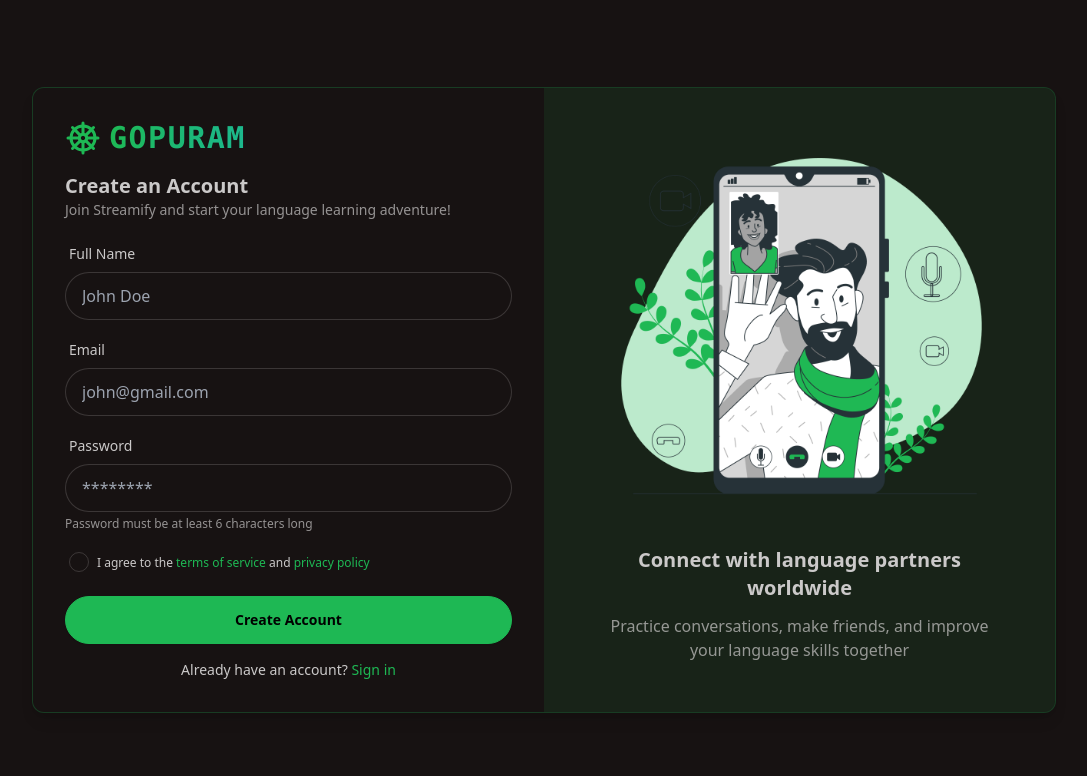
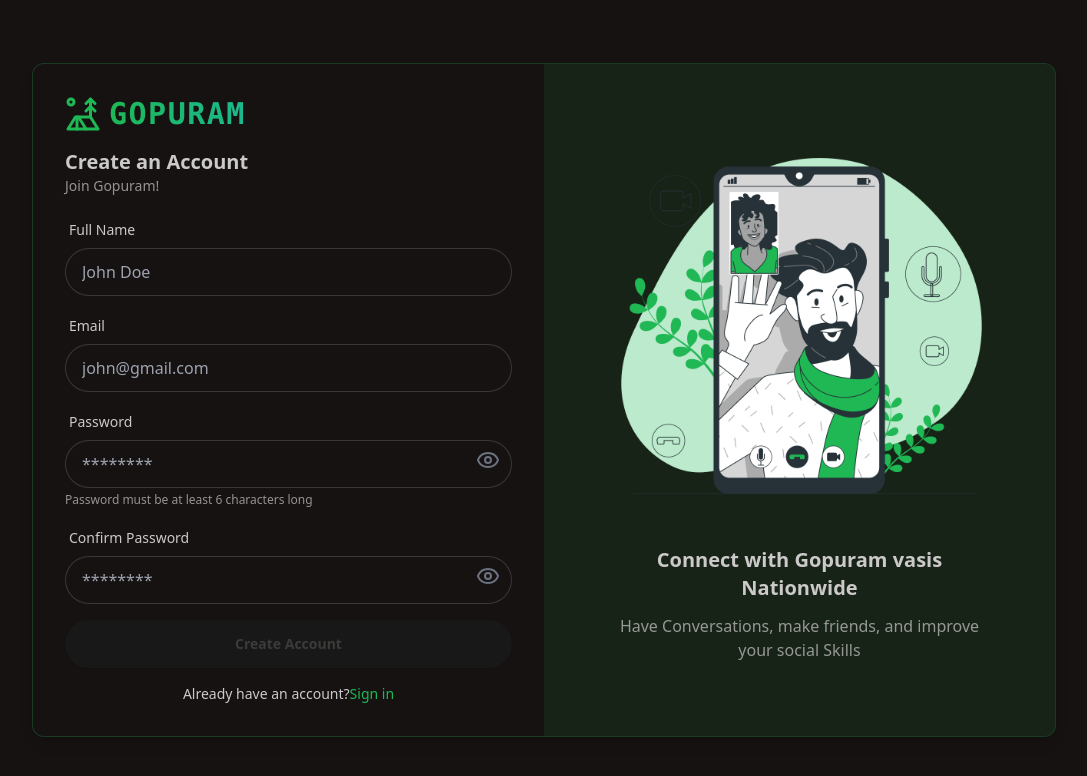
Before and after one commit to BinduSatya/GOPURAM, a React (Vite) app in the folder frontend/: page /signup in a window 1280 px wide. Shown: the top 776 px of the page, without its empty margins (96-1183 px from the left). Built offline with nearby package versions, Linux system fonts and the light colour scheme; no server answers.

Commit message:
small changes for toast working and code cleaning

```diff
--- a/frontend/src/components/Sidebar.jsx
+++ b/frontend/src/components/Sidebar.jsx
@@ -5,21 +5,25 @@
   FerrisWheel,
   HomeIcon,
   LogOutIcon,
-  ShipWheelIcon,
+  TentTree,
+  // ShipWheelIcon,
   UsersIcon,
   Video,
 } from "lucide-react";
 import useLogout from "../hooks/useLogout";
 import ThemeSelector from "./ThemeSelector";
 import { useAuthStore } from "../store/useAuthStore.js";
+import toast from "react-hot-toast";
 
 const Sidebar = ({ isCompact = false, mobile = false, onClose }) => {
-  const { logoutMutation } = useLogout();
+  const { logoutMutation, onSuccess } = useLogout();
+  if (onSuccess) {
+    toast.onSuccess("Logged out successfullt");
+  }
   const { authUser } = useAuthUser();
   const location = useLocation();
   const currentPath = location.pathname;
   const { checkOutAuth } = useAuthStore();
-
   const navItems = [
     { to: "/", label: "Home", icon: <HomeIcon className="size-5" /> },
     {
@@ -48,13 +52,17 @@
     <aside
       className={`
         ${isCompact ? "w-20" : "w-64"}
-        bg-base-200 border-r border-base-300 flex flex-col h-screen top-0
+        bg-base-200 border-r border-base-300 flex flex-col select-none h-screen top-0
         ${mobile ? "fixed left-0 z-40" : ""}
       `}
     >
-      <div className="p-5 border-b border-base-300 select-none flex items-center gap-2">
-        <Link to="/" onClick={mobile ? onClose : undefined}>
-          <ShipWheelIcon className="size-9 text-primary" />
+      <div className="p-5 border-b border-base-300">
+        <Link
+          to="/"
+          onClick={mobile ? onClose : undefined}
+          className="flex flex-row gap-2"
+        >
+          <TentTree className="size-9 text-primary" />
           {!isCompact && (
             <span className="text-3xl font-bold font-mono bg-clip-text text-transparent bg-gradient-to-r from-primary to-secondary tracking-wider">
               GOPURAM
@@ -87,7 +95,10 @@
         >
           <div className="avatar">
             <div className="w-10 rounded-full">
-              <img src={authUser?.profilePic || "/user.png"} alt="User Avatar" />
+              <img
+                src={authUser?.profilePic || "/user.png"}
+                alt="User Avatar"
+              />
             </div>
           </div>
 
--- a/frontend/src/hooks/useSignUp.js
+++ b/frontend/src/hooks/useSignUp.js
@@ -1,5 +1,6 @@
 import { useMutation, useQueryClient } from "@tanstack/react-query";
 import { signup } from "../lib/api";
+import toast from "react-hot-toast";
 
 const useSignUp = () => {
   const queryClient = useQueryClient();
@@ -7,6 +8,7 @@
   const { mutate, isPending, error, isSuccess } = useMutation({
     mutationFn: signup,
     onSuccess: () => {
+      toast.success("User Created Successfully");
       queryClient.invalidateQueries({ queryKey: ["authUser"] });
       console.log("on success");
     },
--- a/frontend/src/pages/LoginPage.jsx
+++ b/frontend/src/pages/LoginPage.jsx
@@ -1,28 +1,25 @@
 import { useState } from "react";
-import { ShipWheelIcon } from "lucide-react";
+import { Eye, EyeOff, ShipWheelIcon, TentTree } from "lucide-react";
 import { Link } from "react-router-dom";
 import { login } from "../lib/api";
 import { useMutation, useQueryClient } from "@tanstack/react-query";
-// import useAuthUser from "../hooks/useAuthUser";
-// import useLogin from "../hooks/useLogin";
 import { useAuthStore } from "../store/useAuthStore.js";
+import toast from "react-hot-toast";
 
 const LoginPage = () => {
   const [loginData, setLoginData] = useState({
     email: "",
     password: "",
   });
+  const [showPassword, setShowPassword] = useState(false);
   const { checkAuth } = useAuthStore();
-  // This is how we did it at first, without using our custom hook
-  // const navigate = useNavigate();
   const queryClient = useQueryClient();
   const { mutate: loginMutation, isPending } = useMutation({
     mutationFn: login,
     onSuccess: () => {
       queryClient.invalidateQueries({ queryKey: ["authUser"] });
-      // console.log("here inside");
+      toast.success("Logged in Successfully");
       checkAuth();
-      // navigate("/friends");
     },
 
     onError: (e) => {
@@ -30,12 +27,8 @@
     },
   });
 
-  // This is how we did it using our custom hook - optimized version
-  // const { isPending, error, loginMutation } = useLogin();
-
   const handleLogin = (e) => {
     e.preventDefault();
-    // login(loginData);
     loginMutation(loginData);
   };
 
@@ -47,18 +40,11 @@
       <div className="border border-primary/25 flex flex-col lg:flex-row w-full max-w-5xl mx-auto bg-base-100 rounded-xl shadow-lg overflow-hidden">
         <div className="w-full lg:w-1/2 p-4 sm:p-8 flex flex-col">
           <div className="mb-4 flex items-center justify-start gap-2">
-            <ShipWheelIcon className="size-9 text-primary" />
+            <TentTree className="size-9 text-primary" />
             <span className="text-3xl font-bold font-mono bg-clip-text text-transparent bg-gradient-to-r from-primary to-secondary  tracking-wider">
               GOPURAM
             </span>
           </div>
-
-          {/* ERROR MESSAGE DISPLAY */}
-          {/* {error && (
-            <div className="alert alert-error mb-4">
-              <span>{error.response.data.message}</span>
-            </div>
-          )} */}
 
           <div className="w-full">
             <form onSubmit={handleLogin}>
@@ -89,12 +75,12 @@
                     />
                   </div>
 
-                  <div className="form-control w-full space-y-2">
+                  <div className="form-control w-full space-y-2 relative">
                     <label className="label">
                       <span className="label-text">Password</span>
                     </label>
                     <input
-                      type="password"
+                      type={showPassword ? "text" : "password"}
                       placeholder="••••••••"
                       className="input input-bordered w-full"
                       value={loginData.password}
@@ -103,12 +89,21 @@
                       }
                       required
                     />
+                    <button
+                      type="button"
+                      className="absolute right-3 top-11 text-gray-500 hover:text-primary"
+                      onClick={() => setShowPassword((prev) => !prev)}
+                    >
+                      {showPassword ? <EyeOff /> : <Eye />}
+                    </button>
                   </div>
 
                   <button
                     type="submit"
                     className="btn btn-primary w-full"
-                    disabled={isPending}
+                    disabled={
+                      isPending || !loginData.email || !loginData.password
+                    }
                   >
                     {isPending ? (
                       <>
@@ -137,10 +132,8 @@
           </div>
         </div>
 
-        {/* IMAGE SECTION */}
         <div className="hidden lg:flex w-full lg:w-1/2 bg-primary/10 items-center justify-center">
           <div className="max-w-md p-8">
-            {/* Illustration */}
             <div className="relative aspect-square max-w-sm mx-auto">
               <img
                 src="../../public/i.png"
@@ -151,10 +144,10 @@
 
             <div className="text-center space-y-3 mt-6">
               <h2 className="text-xl font-semibold">
-                Connect with language partners worldwide
+                Connect with Gopuram vasis Nationwide
               </h2>
               <p className="opacity-70">
-                Have Converstaions, make friends, and improve skills together.
+                Have Conversations, make friends, and improve your social Skills
               </p>
             </div>
           </div>
--- a/frontend/src/pages/OnboardingPage.jsx
+++ b/frontend/src/pages/OnboardingPage.jsx
@@ -28,7 +28,6 @@
   const { mutate: onboardingMutation, isPending } = useMutation({
     mutationFn: completeOnboarding,
     onSuccess: () => {
-      // console.log(data);
       toast.success("Profile onboarded successfully");
       queryClient.invalidateQueries({ queryKey: ["authUser"] });
     },
--- a/frontend/src/pages/SignUpPage.jsx
+++ b/frontend/src/pages/SignUpPage.jsx
@@ -1,5 +1,5 @@
 import { useState } from "react";
-import { ShipWheelIcon } from "lucide-react";
+import { Eye, EyeOff, ShipWheelIcon, TentTree } from "lucide-react";
 import { Link } from "react-router";
 
 import useSignUp from "../hooks/useSignUp";
@@ -10,7 +10,10 @@
     fullName: "",
     email: "",
     password: "",
+    confirmPassword: "",
   });
+  const [showPassword, setShowPassword] = useState(false);
+  const [showConfirmPassword, setShowConfirmPassword] = useState(false);
 
   const { checkAuth } = useAuthStore();
 
@@ -31,11 +34,9 @@
       data-theme="forest"
     >
       <div className="border border-primary/25 flex flex-col lg:flex-row w-full max-w-5xl mx-auto bg-base-100 rounded-xl shadow-lg overflow-hidden">
-        {/* SIGNUP FORM - LEFT SIDE */}
         <div className="w-full lg:w-1/2 p-4 sm:p-8 flex flex-col">
-          {/* LOGO */}
           <div className="mb-4 flex items-center justify-start gap-2">
-            <ShipWheelIcon className="size-9 text-primary" />
+            <TentTree className="size-9 text-primary" />
             <span className="text-3xl font-bold font-mono bg-clip-text text-transparent bg-gradient-to-r from-primary to-secondary tracking-wider">
               GOPURAM
             </span>
@@ -53,13 +54,10 @@
               <div className="space-y-4">
                 <div>
                   <h2 className="text-xl font-semibold">Create an Account</h2>
-                  <p className="text-sm opacity-70">
-                    Join Streamify and start your language learning adventure!
-                  </p>
+                  <p className="text-sm opacity-70">Join Gopuram!</p>
                 </div>
 
                 <div className="space-y-3">
-                  {/* FULLNAME */}
                   <div className="form-control w-full">
                     <label className="label">
                       <span className="label-text">Full Name</span>
@@ -78,7 +76,7 @@
                       required
                     />
                   </div>
-                  {/* EMAIL */}
+
                   <div className="form-control w-full">
                     <label className="label">
                       <span className="label-text">Email</span>
@@ -94,15 +92,15 @@
                       required
                     />
                   </div>
-                  {/* PASSWORD */}
-                  <div className="form-control w-full">
+
+                  <div className="form-control w-full relative">
                     <label className="label">
                       <span className="label-text">Password</span>
                     </label>
                     <input
-                      type="password"
+                      type={showPassword ? "text" : "password"}
                       placeholder="********"
-                      className="input input-bordered w-full"
+                      className="input input-bordered w-full pr-10"
                       value={signupData.password}
                       onChange={(e) =>
                         setSignupData({
@@ -112,33 +110,74 @@
                       }
                       required
                     />
+                    <button
+                      type="button"
+                      className="absolute right-3 top-11 text-gray-500 hover:text-primary"
+                      onClick={() => setShowPassword((prev) => !prev)}
+                    >
+                      {showPassword ? <EyeOff /> : <Eye />}
+                    </button>
                     <p className="text-xs opacity-70 mt-1">
                       Password must be at least 6 characters long
                     </p>
                   </div>
 
-                  <div className="form-control">
-                    <label className="label cursor-pointer justify-start gap-2">
-                      <input
-                        type="checkbox"
-                        className="checkbox checkbox-sm"
-                        required
-                      />
-                      <span className="text-xs leading-tight">
-                        I agree to the{" "}
-                        <span className="text-primary hover:underline">
-                          terms of service
-                        </span>{" "}
-                        and{" "}
-                        <span className="text-primary hover:underline">
-                          privacy policy
-                        </span>
-                      </span>
+                  <div className="form-control w-full relative">
+                    <label className="label">
+                      <span className="label-text">Confirm Password</span>
                     </label>
+                    <input
+                      type={showConfirmPassword ? "text" : "password"}
+                      placeholder="********"
+                      className={`input input-bordered w-full ${
+                        signupData.confirmPassword
+                          ? signupData.password === signupData.confirmPassword
+                            ? "input-success"
+                            : "input-error"
+                          : ""
+                      }`}
+                      value={signupData.confirmPassword}
+                      onChange={(e) =>
+                        setSignupData({
+                          ...signupData,
+                          confirmPassword: e.target.value,
+                        })
+                      }
+                      required
+                    />
+                    <button
+                      type="button"
+                      className="absolute right-3 top-11 text-gray-500 hover:text-primary"
+                      onClick={() => setShowConfirmPassword((prev) => !prev)}
+                    >
+                      {showConfirmPassword ? <EyeOff /> : <Eye />}
+                    </button>
+                    {signupData.confirmPassword && (
+                      <p
+                        className={`text-xs mt-1 ${
+                          signupData.password === signupData.confirmPassword
+                            ? "text-green-500"
+                            : "text-red-500"
+                        }`}
+                      >
+                        {signupData.password === signupData.confirmPassword
+                          ? "Passwords match"
+                          : "Passwords do not match"}
+                      </p>
+                    )}
                   </div>
                 </div>
 
-                <button className="btn btn-primary w-full" type="submit">
+                <button
+                  className="btn btn-primary w-full"
+                  type="submit"
+                  disabled={
+                    isPending ||
+                    signupData.password !== signupData.confirmPassword ||
+                    !signupData.fullName ||
+                    !signupData.email
+                  }
+                >
                   {isPending ? (
                     <>
                       <span className="loading loading-spinner loading-xs"></span>
@@ -151,7 +190,7 @@
 
                 <div className="text-center mt-4">
                   <p className="text-sm">
-                    Already have an account?{" "}
+                    Already have an account?
                     <Link to="/login" className="text-primary hover:underline">
                       Sign in
                     </Link>
@@ -162,10 +201,8 @@
           </div>
         </div>
 
-        {/* SIGNUP FORM - RIGHT SIDE */}
         <div className="hidden lg:flex w-full lg:w-1/2 bg-primary/10 items-center justify-center">
           <div className="max-w-md p-8">
-            {/* Illustration */}
             <div className="relative aspect-square max-w-sm mx-auto">
               <img
                 src="/i.png"
@@ -176,11 +213,10 @@
 
             <div className="text-center space-y-3 mt-6">
               <h2 className="text-xl font-semibold">
-                Connect with language partners worldwide
+                Connect with Gopuram vasis Nationwide
               </h2>
               <p className="opacity-70">
-                Practice conversations, make friends, and improve your language
-                skills together
+                Have Conversations, make friends, and improve your social Skills
               </p>
             </div>
           </div>
```
Also changed, not shown: frontend/src/components/RecommendedUsers.jsx (+7 -5 lines), frontend/src/hooks/useLogout.js (+8 -1 lines), 2 other files (tests, documents, lock files or other folders).
